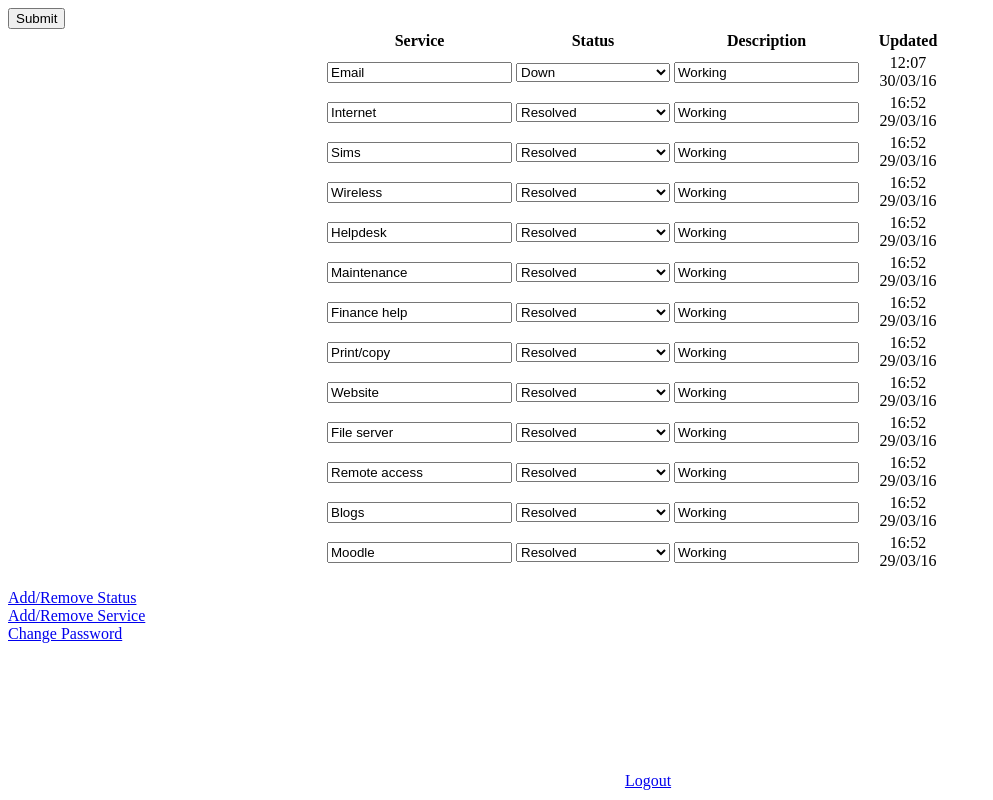
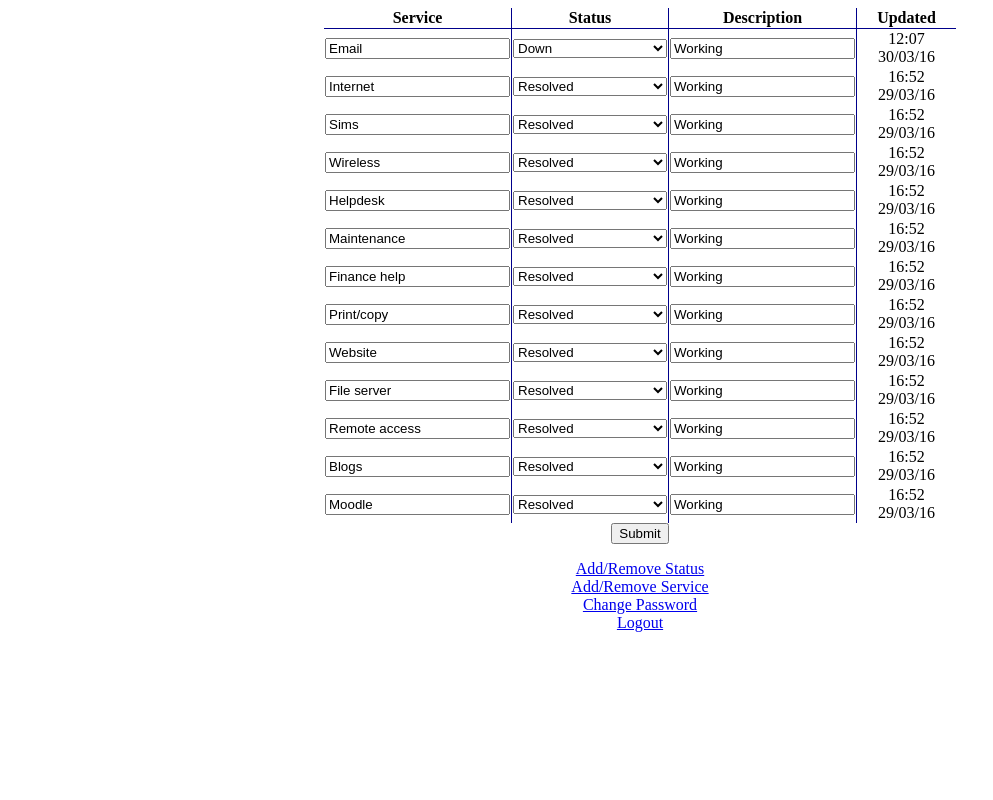
Before and after one commit to samwincott/IT-services-information, a PHP site: page /Input.php in a window 1280 px wide. Shown: the whole page, without its empty margins (0-993 px from the left). Run offline with PHP 8.4, Linux system fonts and the light colour scheme; the visitor is signed in with stand-in values (Sample User, id 1); data comes from the database, SQL or seed files in the repository; both versions use the stored data as it was after the commit; data that the repository does not hold is empty.

Commit message:
complete, I think

```diff
--- a/Input.php
+++ b/Input.php
@@ -35,12 +35,12 @@ while($row = $sql_result_all_statuses->fetchArray()){
 }
 
 // generating the input table
-echo "<form method='post' action='scripts/update_db.php'>
-        <table id='input_table'>
-            <tr>
-                <th>Service</th>
-                <th>Status</th>
-                <th>Description</th>
+echo "<form method='post' action='scripts/update_db.php' id='submit_button'>
+        <table id='table_'>
+            <tr class='table_header'>
+                <th class='right_border'>Service</th>
+                <th class='right_border'>Status</th>
+                <th class='right_border'>Description</th>
                 <th>Updated</th>
             </tr>";
 while($row = $sql_result_all_services->fetchArray()){
@@ -51,8 +51,8 @@ while($row = $sql_result_all_services->fetchArray()){
     $service_description = $row['description'];
     $service_updated = $row['updated'];
     echo "<tr>
-            <td><input type='text' value='".$service_name."' name='new_name".$service_id."'></td>
-            <td>";
+            <td class='right_border'><input type='text' value='".$service_name."' name='new_name".$service_id."'></td>
+            <td class='right_border'>";
                 //the drop down menu has to be dynamically generated, in the case that
                 //more statuses are added in the future
                 echo "<select name='new_status".$service_id."'";
@@ -66,25 +66,25 @@ while($row = $sql_result_all_services->fetchArray()){
                 }
             echo "</select>
             </td>
-            <td><input type='text' value='".$service_description."' name='new_description".$service_id."'></td>
+            <td class='right_border'><input type='text' value='".$service_description."' name='new_description".$service_id."'></td>
             <td>".$service_updated."</td>
         </tr>";
 }
-echo "      <input type='submit' value='Submit' name='submit'>
-        </table>
+echo " </table>
+        <input type='submit' value='Submit' name='submit'>
     </form>";
 ?>
 
 
-<div id="---">
+<div id="form_link">
     <a href="add_remove_status.php">Add/Remove Status</a>
 </div>
 
-<div id="---">
+<div id="form_link">
     <a href="add_remove_service.php">Add/Remove Service</a>
 </div>
 
-<div id="---">
+<div id="form_link">
     <a href="change_password.php">Change Password</a>
 </div>
 
--- a/Login.php
+++ b/Login.php
@@ -5,7 +5,7 @@
     <link rel="stylesheet" type="text/css" href="scripts/css.css">
 </head>
 <body>
-    <div id="login_box">
+    <div id="form_boxes">
         <form class="form-horizontal" action="scripts/check_login.php" method="post">
                 Name: <input align="middle" type="text" name="name">
             <br>
--- a/add_remove_service.php
+++ b/add_remove_service.php
@@ -14,7 +14,7 @@ if (!isset($_SESSION['username'])) {
 }
 ?>
 
-
+<div id="form_boxes">
 	<form id="---" action='scripts/new_service.php' method='post'>
 	    Name of new service: <input type='text' name='new_service_name'>
 	    <br>
@@ -26,6 +26,7 @@ if (!isset($_SESSION['username'])) {
 	    <br>
 	    <input type='submit' value='Submit'>
 	</form>
+</div>
 
 </body>
 </html>
--- a/add_remove_status.php
+++ b/add_remove_status.php
@@ -13,6 +13,7 @@ if (!isset($_SESSION['username'])) {
 }
 ?>
 
+<div id="form_boxes">
     <form id="---" action='scripts/new_status.php' method='post' enctype='multipart/form-data'>
         Name of new status: <input type='text' name='new_status_name'>
         <br>
@@ -26,6 +27,6 @@ if (!isset($_SESSION['username'])) {
         <br>
         <input type='submit' value='Submit'>
     </form>
-
+</div>
 </body>
 </html>
--- a/change_password.php
+++ b/change_password.php
@@ -14,7 +14,7 @@ if (!isset($_SESSION['username'])) {
 }
 ?>
 
-
+<div id="form_boxes">
     <form id="---" action='scripts/change_password_script.php' method='post'>
         Name: <input type='text' name='username'>
         <br>
@@ -27,6 +27,7 @@ if (!isset($_SESSION['username'])) {
 
         <input type='submit' value='Submit'>
     </form>
+</div>
 
 </body>
 </html>
--- a/scripts/css.css
+++ b/scripts/css.css
@@ -1,27 +1,11 @@
+/*Output page CSS*/
 #login_link {
     width: 100%;
     position: fixed;
     bottom: 10px;
     text-align: center;
-    font-size: 70%;
+    font-size: 80%;
 }
-
-tr.output_table_header td {
-  border-bottom:1pt solid black;
-}
-
-#logout_link {
-    width: 100%;
-    position: fixed;
-    bottom: 10px;
-    text-align: center;
-}
-
-#login_box {
-    text-align: center;
-    margin-top: 100px;
-}
-
 #status_legend {
     margin-top: 50px;
     position: fixed;
@@ -29,35 +13,55 @@ tr.output_table_header td {
     width: 100%;
     text-align: center;
     table-layout: fixed;
-    font-size: 80%;
+    font-size: 90%;
 }
 
+/*Login page CSS*/
 #password_box_align {
     padding-right: 1.9%;
 }
 
-#output_table {
-    margin-left: auto;
-    margin-right: auto;
-    width: 50%;
+/*Input page CSS*/
+#logout_link {
+    text-align: center;
+}
+#form_link {
+    text-align: center;
+}
+#submit_button {
     text-align: center;
 }
 
-#input_table {
-    margin-left: auto;
-    margin-right: auto;
-    width: 50%;
-    text-align: center;
 
-}
-
-input[type=text]:focus {
-    border: 3px solid #555;
-}
-
+/*External forms CSS*/
 #add_remove_forms {
     margin-left: auto;
     margin-right: auto;
     width: 50%;
     float: left;
 }
+
+/*Cross-site CSS*/
+tr.table_header {
+  border-bottom: 1pt solid DarkBlue;
+}
+td.right_border {
+    border-right: 1pt solid DarkBlue;
+}
+th.right_border {
+    border-right: 1pt solid DarkBlue;
+}
+input[type=text]:focus {
+    border: 3px solid #555;
+}
+#table_ {
+    margin-left: auto;
+    margin-right: auto;
+    width: 50%;
+    text-align: center;
+    border-collapse: collapse;
+}
+#form_boxes {
+    text-align: center;
+    margin-top: 100px;
+}
```
Also changed, not shown: Output.php (+8 -8 lines), scripts/info.db. Lines whose indentation alone changed are shown as unchanged.
